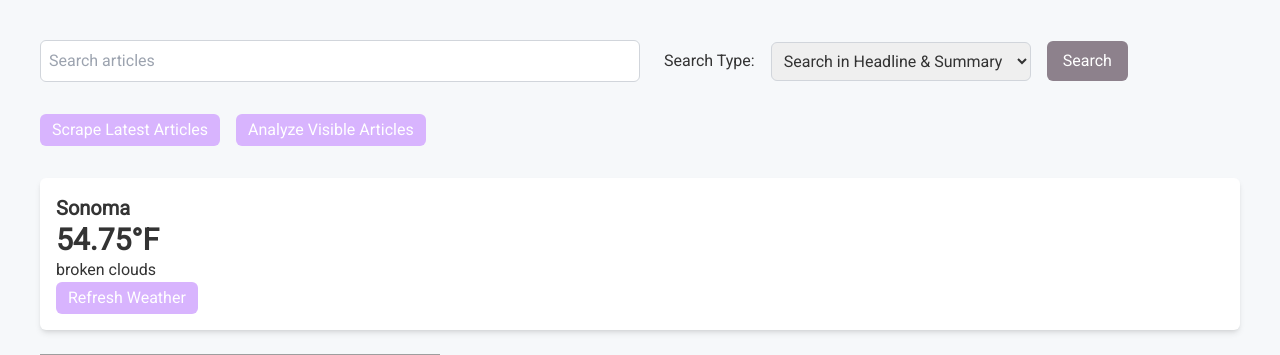
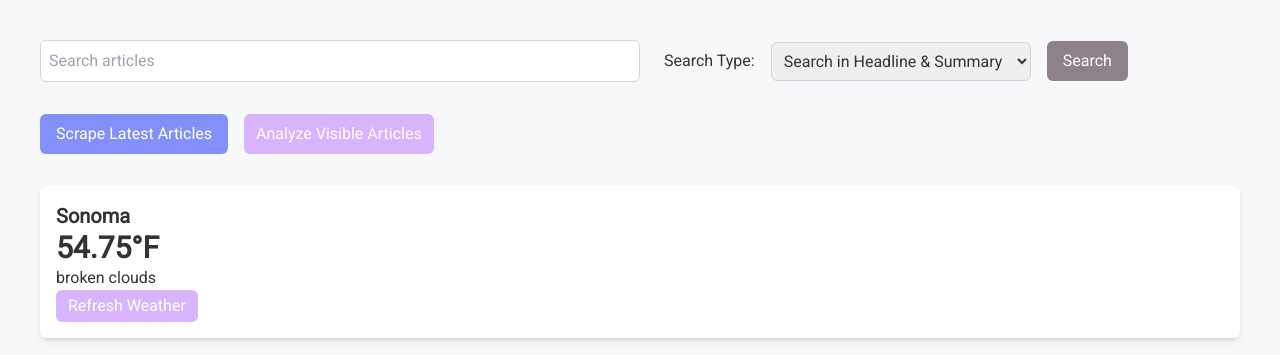
Before and after one commit to jsnorek/NewsNow, a Flask app: page / in a window 1280 px wide. Shown: the top 355 px of the page. Run offline with Flask 3, Linux system fonts and the light colour scheme; data comes from the database, SQL or seed files in the repository; some libraries are stand-ins or nearby versions; grey boxes are pictures that could not be loaded.

Commit message:
changed scrape button css to match style guide

```diff
--- a/templates/index.html
+++ b/templates/index.html
@@ -74,7 +74,7 @@
         <!-- Scrape Latest Articles Button -->
         <script src="{{ url_for('static', filename='script.js') }}"></script>
         <form action="/scrape" method="POST">
-            <button type="submit" class="bg-purple-300 text-white py-1 px-3 rounded-md hover:bg-purple-400 transition-all">Scrape Latest Articles</button>
+            <button type="submit" class="bg-accent text-white py-2 px-4 rounded-md hover:bg-blue-500 transition-all">Scrape Latest Articles</button>
         </form>
 
         <!-- Setiment and Summary  -->
```
